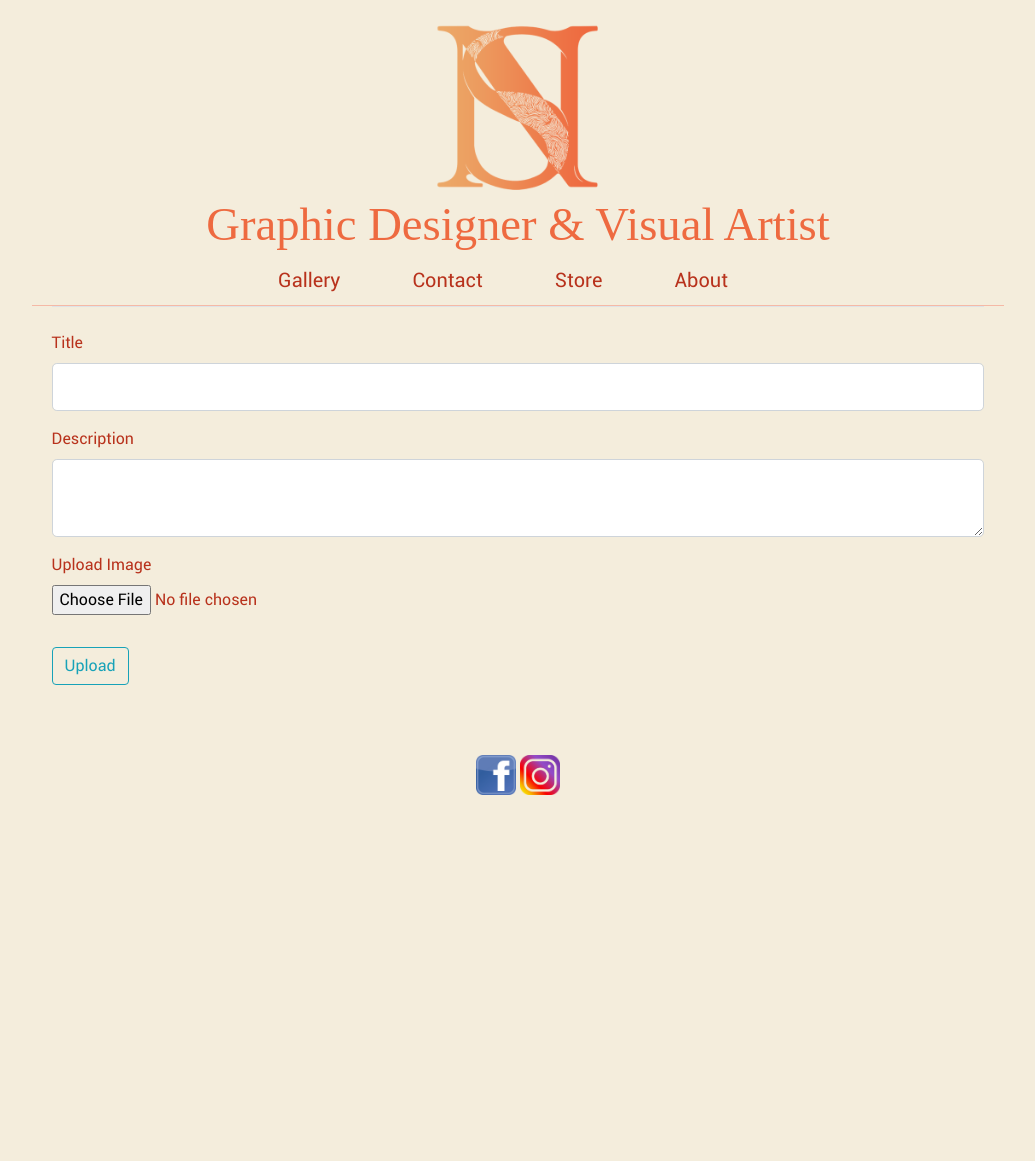
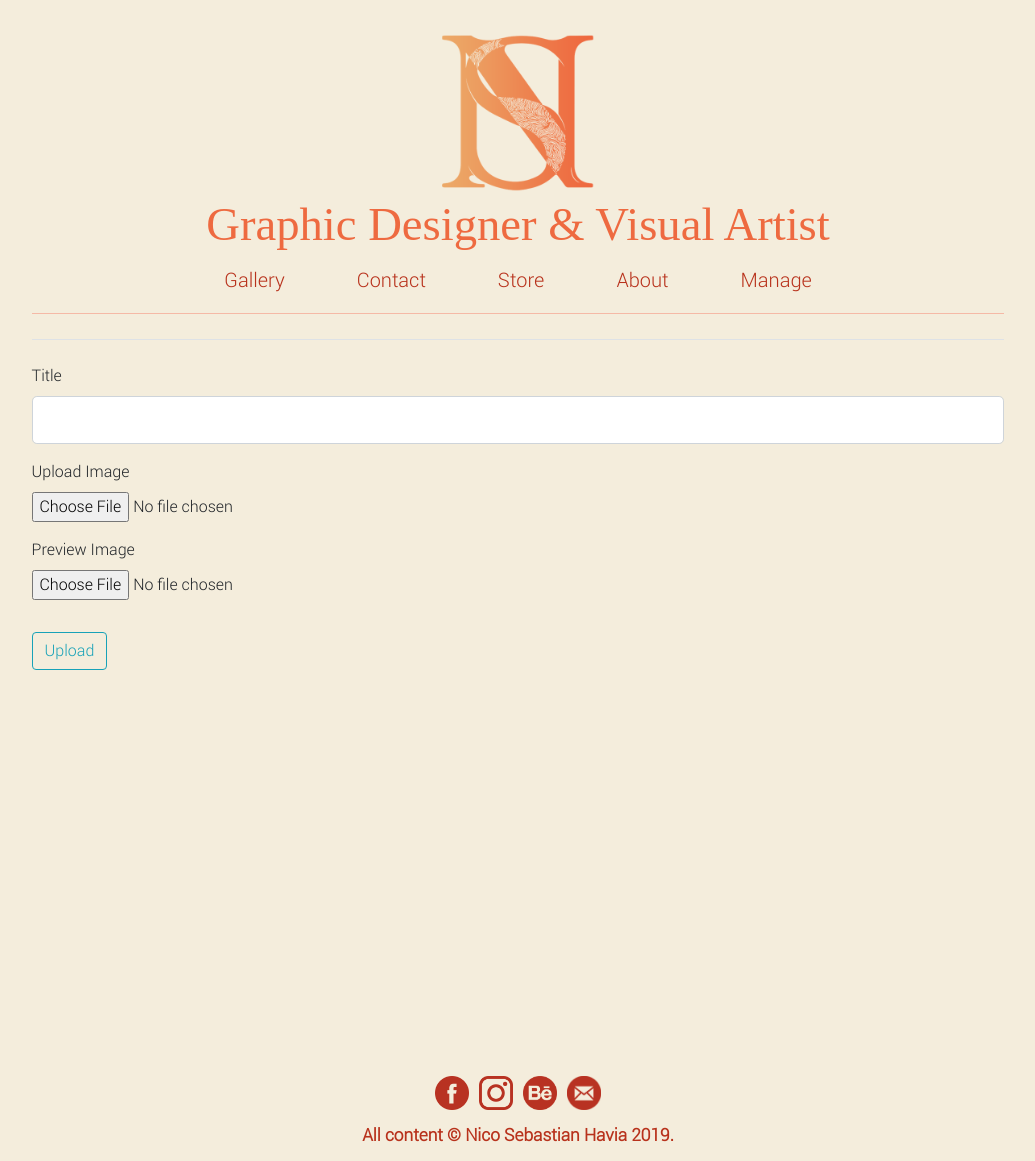
Before and after one commit to dxtrlbrtry/nico_webapp, a Flask app: page /upload/ in a window 1280 px wide. Shown: the whole page, without its empty margins (122-1157 px from the left). Before the commit the page ends 795 px from the top, so only its background shows below. Run offline with Flask 2, Linux system fonts and the light colour scheme; the visitor is signed in with stand-in values (Sample User, id 1); some libraries are stand-ins or nearby versions.

Commit message:
Signed-off-by: unknown <dxtrlbrtry@yahoo.com>

```diff
--- a/nico_webapp/__init__.py
+++ b/nico_webapp/__init__.py
@@ -6,7 +6,6 @@ from flask_mail import Mail
 db = SQLAlchemy()
 login_manager = LoginManager()
 mail = Mail()
-
 
 def create_app():
     app = Flask(__name__)
@@ -24,5 +23,4 @@ def create_app():
 
     from nico_webapp.main.routes import main
     app.register_blueprint(main)
-
     return app
--- a/nico_webapp/main/forms.py
+++ b/nico_webapp/main/forms.py
@@ -1,20 +1,26 @@
 from flask_wtf import FlaskForm
 from flask_wtf.file import FileField, FileAllowed
-from wtforms import StringField, TextAreaField, SubmitField, PasswordField
+from nico_webapp.models import Image
+from wtforms import StringField, TextAreaField, SubmitField, PasswordField, ValidationError
 from wtforms.validators import DataRequired, length, Email
 
 
 class UploadImageForm(FlaskForm):
     title = StringField('Title', validators=[DataRequired(), length(max=20)])
-    description = TextAreaField('Description', validators=[])
     image = FileField('Upload Image', validators=[FileAllowed(['jpg', 'png']), DataRequired()])
+    preview_image = FileField('Preview Image', validators=[FileAllowed(['jpg', 'png'])])
     submit = SubmitField('Upload')
+
+    def validate_title(self, title):
+        image = Image.query.filter_by(title=title.data).first()
+        if image:
+            raise ValidationError("File Title Already Exists")
 
 
 class EditImageForm(FlaskForm):
     title = StringField('Title', validators=[DataRequired(), length(max=20)])
-    description = TextAreaField('Description', validators=[])
     image = FileField('Upload Image', validators=[FileAllowed(['jpg', 'png'])])
+    preview_image = FileField('Preview Image', validators=[FileAllowed(['jpg', 'png'])])
     submit = SubmitField('Upload')
 
 
@@ -26,7 +32,7 @@ class AdminLoginForm(FlaskForm):
 
 class ContactForm(FlaskForm):
     first_name = StringField('First Name *', validators=[DataRequired()])
-    last_name = StringField('Last Name', validators=[DataRequired()])
+    last_name = StringField('Last Name *', validators=[DataRequired()])
     email = StringField('Email *', validators=[DataRequired(), Email()])
     subject = StringField('Subject *', validators=[DataRequired()])
     message = TextAreaField('Message *', validators=[DataRequired()])
--- a/nico_webapp/main/routes.py
+++ b/nico_webapp/main/routes.py
@@ -1,18 +1,22 @@
-from flask import Blueprint, render_template, redirect, url_for, current_app, request
+from flask import Blueprint, render_template, redirect, url_for, current_app, request, jsonify
 from flask_login import login_user, login_required
 from flask_mail import Message
-from nico_webapp.models import Image, User
+from nico_webapp.models import Image, User, Visitor
 from nico_webapp.main.forms import UploadImageForm, EditImageForm, AdminLoginForm, ContactForm
-from nico_webapp.main.utils import perform_upload
+from nico_webapp.main.utils import perform_upload, register_visitor
 from nico_webapp import db, mail
 import os
+from datetime import datetime
 
 main = Blueprint('main', __name__)
 
 
 @main.route('/')
+@login_required
 def home():
+    register_visitor(request=request)
     images = Image.query.all()
+    images.sort(key=lambda x: x.order_num)
     return render_template('content.html', images=images)
 
 
@@ -43,6 +47,8 @@ def admin():
     if form.validate_on_submit():
         admin = User.query.filter_by(username=form.username.data).first()
         if admin and admin.password == form.password.data:
+            admin.last_login = datetime.utcnow()
+            db.session.commit()
             login_user(admin)
             return redirect(url_for('main.manage'))
     return render_template('login.html', form=form)
@@ -52,7 +58,9 @@ def admin():
 @login_required
 def manage():
     images = Image.query.all()
-    return render_template('manage.html', images=images)
+    images.sort(key=lambda x: x.order_num)
+    visitors = len(Visitor.query.all())
+    return render_template('manage.html', images=images, visitors=visitors)
 
 
 @main.route('/upload/', methods=['GET', 'POST'])
@@ -63,8 +71,11 @@ def upload_image():
         image = Image()
         image.title = form.title.data
         image.image_file = perform_upload(form.image.data)
-        if form.description.data:
-            image.description = form.description.data
+        if form.preview_image.data:
+            image.preview_image = perform_upload(form.preview_image.data)
+        else:
+            image.preview_image = image.image_file
+        image.order_num = len(Image.query.all()) + 1
         db.session.add(image)
         db.session.commit()
         return redirect(url_for('main.manage'))
@@ -76,12 +87,14 @@ def upload_image():
 def edit_image(image_id):
     image = Image.query.get_or_404(image_id)
     form = EditImageForm()
-    form.title.data = image.title
-    form.description.data = image.description
+    if request.method == 'GET':
+        form.title.data = image.title
     if form.validate_on_submit():
         image.title = form.title.data
-        if form.description.data:
-            image.description = form.description.data
+        if form.preview_image.data:
+            if image.preview_image != image.image_file:
+                os.remove(os.path.join(current_app.root_path, 'static/pictures/' + image.preview_image))
+            image.preview_image = perform_upload(form.preview_image.data)
         if form.image.data:
             os.remove(os.path.join(current_app.root_path, 'static/pictures/' + image.image_file))
             image.image_file = perform_upload(form.image.data)
@@ -95,6 +108,55 @@ def edit_image(image_id):
 def delete_image(image_id):
     image = Image.query.get_or_404(image_id)
     os.remove(os.path.join(current_app.root_path, 'static/pictures/' + image.image_file))
+    if image.image_file != image.preview_image:
+        os.remove(os.path.join(current_app.root_path, 'static/pictures/' + image.preview_image))
     db.session.delete(image)
+    images = Image.query.all()
+    images.sort(key=lambda img: img.order_num)
+    i = 1
+    for img in images:
+        img.order_num = i
+        i += 1
     db.session.commit()
     return redirect(url_for('main.manage'))
+
+
+@main.route('/visitors/', methods=['GET'])
+@login_required
+def visitors():
+    visitors = Visitor.query.all()
+    return render_template('visitors.html', visitors=visitors)
+
+
+@main.route('/manage/<int:image_id>/<int:col_span>/<int:row_span>/', methods=['POST'])
+@login_required
+def apply_span(image_id, col_span, row_span):
+    image = Image.query.get_or_404(image_id)
+    image.column_span = col_span
+    image.row_span = row_span
+    db.session.commit()
+    return jsonify(success=True)
+
+
+@main.route('/manage/up/<int:image_id>/', methods=['GET'])
+@login_required
+def move_up(image_id):
+    image = Image.query.get_or_404(image_id)
+    if image.order_num > 1:
+        above_image = Image.query.filter_by(order_num=image.order_num - 1).first()
+        above_image.order_num = image.order_num
+        image.order_num -= 1
+        db.session.commit()
+    return redirect(url_for('main.manage'))
+
+
+@main.route('/manage/down/<int:image_id>/', methods=['GET'])
+@login_required
+def move_down(image_id):
+    image = Image.query.get_or_404(image_id)
+    if image.order_num < len(Image.query.all()):
+        below_image = Image.query.filter_by(order_num=image.order_num + 1).first()
+        below_image.order_num = image.order_num
+        image.order_num += 1
+        db.session.commit()
+    return redirect(url_for('main.manage'))
--- /dev/null
+++ b/nico_webapp/static/javascript.js
@@ -0,0 +1,21 @@
+function setActiveTab(tabId) {
+    var activeTab = document.getElementsByClassName("active-tab")[0];
+    if (activeTab != null) {
+        activeTab.classList.remove("active-tab");
+    }
+
+    var currentTab = document.getElementById(tabId);
+    currentTab.classList.add("active-tab");
+}
+
+function apply_span(event) {
+    var button = event.target;
+    var col_span = document.getElementById('col_' + button.id)
+    var row_span = document.getElementById('row_' + button.id);
+    var url = document.URL + button.id + '/' + col_span.value + '/' + row_span.value + '/';
+    var request = new XMLHttpRequest();
+    request.open('POST', url, true);
+    request.send();
+    col_span.style.backgroundColor = '#3CBC8D';
+    row_span.style.backgroundColor = '#3CBC8D';
+}
--- a/nico_webapp/static/main.css
+++ b/nico_webapp/static/main.css
@@ -2,30 +2,41 @@
     font-family: "Mermaid";
     src: url(/static/fonts/Mermaid1001.ttf) format("truetype");
 
-    font-family: "Roboto-Regular";
-    src: url(/static/fonts/Roboto-Regular.ttf) format("truetype");
+    font-family: "Roboto-Light";
+    src: url(/static/fonts/Roboto-Light.ttf) format("truetype");
 }
 
 .site-title {
     font-family: "Mermaid";
-    font-size: 35pt;
     margin: 0;
     color: #ee6a40;
+    font-size: 35pt;
 }
 
-header {
-    height: 305px;
+@media only screen and (max-width: 420px) {
+  .site-title {
+    font-size: 30pt;
+  }
+}
+
+#site-logo {
+    width: 170px;
+    height: 170px;
+}
+
+.header {
     width: 100%;
     text-align: center;
-    position: absolute;
+    display: block;
+    background: #f4eddc;
+    padding-top: 2%;
 }
 
 main {
-    padding-top: 305px;
     margin-bottom: -50px;
     min-height: 100%;
     width: 100%;
-    background: #f4eddc;
+    display: block;
 }
 
 footer {
@@ -42,17 +53,22 @@ footer {
 html, body {
     height: 100%;
     width: 100%;
-    background: #ffecbf;
+    background: #f4eddc;
     margin: 0;
-    color: #b8321c;
-    font-family: Roboto-Regular;
+    font-family: Roboto-Light;
 }
 
 body {
     overflow-y: scroll;
 }
 
+a:hover {
+    text-decoration: none;
+}
+
 .nav-bar {
+    margin-right: 0px;
+    margin-left: 0px;
     padding-top: 5px;
     justify-content: center;
     width: 100%;
@@ -60,28 +76,53 @@ body {
 
 .nav-link {
     user-select: none;
-    color: #b8321c;
+    color: #b8321c !important;
     margin: 0 20px 0 20px;
     font-size: 15pt;
+}
+
+@media only screen and (max-width: 420px) {
+  .nav-link {
+    margin: 0 15px 0 15px;
+    padding: 0;
+    font-size: 13pt;
+  }
 }
 
 .nav-link:hover {
     font-weight: 700;
     cursor: pointer;
+    color: #b8321c;
 }
 
 .content {
-    padding: 0px 20px 20px 20px;
+    padding: 25px 0px 20px 0px;
     background: #f4eddc;
     margin-left: 12%;
     margin-right: 12%;
+    margin-top: 10px;
     border-top: solid 1px;
     border-color: #f5b9a6;
 }
 
+@media only screen and (min-width: 420px) and (max-width: 900px) {
+    .content {
+        margin-left: 4%;
+        margin-right: 4%;
+    }
+}
+
+@media only screen and (max-width: 420px) {
+  .content {
+    margin: 10px 0 0 0;
+    padding: 10px 0 0 0;
+  }
+}
+
 .image-container {
     position: relative;
-    width: 100%
+    width: 100%;
+    height: 100%;
     overflow: hidden;
 }
 
@@ -179,16 +261,90 @@ body {
     padding: 20px;
 }
 
-.layout-div {
-    margin: 2% 2% 2% 2%;
-    display: inline-block;
+@media only screen and (min-width: 420px) {
+  .layout-div {
+    transition: all .2s ease-in-out;
+  }
+
+  .layout-div:hover {
+    transform: scale(1.04);
+  }
+}
+
+@media only screen and (max-width: 420px) {
+  .layout-div {
+
+  }
 }
 
 .social-media {
+    padding: 3px;
     height: 40px;
     width: 40px;
+    object-fit: contain;
+    text-align: center;
 }
 
-#expanded_container {
-    margin-top: 10px;
+.contact-icons {
+    //margin-right: 12%;
+    margin: 10px 0px;
+    display: block;
 }
+
+@media only screen and (max-width: 420px) {
+  .contact-icons {
+    //margin-right: 2%;
+  }
+}
+
+.active-tab {
+    font-weight: 800;
+}
+
+table, th, td {
+    border: 1px solid black;
+    padding: 5px;
+}
+
+.copyright-text {
+    font-weight: 800;
+    font-size: 13pt;
+    text-align: center;
+}
+
+p, a, h3 {
+    color: #b8321c;
+}
+
+@media only screen and (min-width: 420px) and (max-width: 900px) {
+  .gallery {
+    display: grid;
+    grid-template-columns: repeat(12, 1fr);
+    grid-auto-rows: calc((92vw - (11 * 1.5vw)) / 12);
+    grid-gap: 1.5vw;
+  }
+}
+
+@media  only screen and (min-width: 900px) {
+
+    .gallery {
+        display: grid;
+        grid-template-columns: repeat(12, 1fr);
+        grid-auto-rows: calc((76vw - (11 * 1.5vw)) / 12);
+        grid-gap: 1.5vw;
+    }
+}
+
+.loader {
+  border: 16px solid #f3f3f3; /* Light grey */
+  border-top: 16px solid #3498db; /* Blue */
+  border-radius: 50%;
+  width: 120px;
+  height: 120px;
+  animation: spin 2s linear infinite;
+}
+
+@keyframes spin {
+  0% { transform: rotate(0deg); }
+  100% { transform: rotate(360deg); }
+}
--- a/nico_webapp/templates/about.html
+++ b/nico_webapp/templates/about.html
@@ -3,4 +3,7 @@
 <div class="row">
     <h3>About Page</h3>
 </div>
+<script>
+    setActiveTab("tabAbout");
+</script>
 {% endblock content %}
--- a/nico_webapp/templates/contact.html
+++ b/nico_webapp/templates/contact.html
@@ -80,4 +80,7 @@
     </div>
 </form>
 </div>
+<script>
+    setActiveTab("tabContact");
+</script>
 {% endblock content %}
--- a/nico_webapp/templates/layout.html
+++ b/nico_webapp/templates/layout.html
@@ -5,11 +5,12 @@
 <head>
     <!-- Required meta tags -->
     <meta charset="utf-8">
-    <meta name="viewport" content="width=device-width, initial-scale=1, shrink-to-fit=no">
+    <meta name="viewport" content="width=device-width, initial-scale=1">
     <link rel="icon" href="{{ url_for('static', filename='icons/site-logo.png') }}">
     <!-- Bootstrap CSS -->
     <link rel="stylesheet" type="text/css" href="{{ url_for('static', filename='bootstrap.css') }}">
     <link rel="stylesheet" type="text/css" href="{{ url_for('static', filename='main.css') }}">
+    <script src="{{ url_for('static', filename='javascript.js') }}"></script>
     {% if title %}
     <title> Nico Web - {{ title }} </title>
     {% else %}
@@ -17,20 +18,23 @@
     {% endif %}
 </head>
 <body>
-    <header class="header">
+<div class="header">
     <div class="centered">
         <a href="{{ url_for('main.home') }}">
-                <img class="mt-3" src="{{ url_for('static', filename='icons/site-logo.png') }}" style="width: 180px; height: 180px;"/>
+            <img id="site-logo" src="{{ url_for('static', filename='icons/site-logo.png') }}"/>
         </a>
         <h1 class="site-title">Graphic Designer & Visual Artist</h1>
     </div>
     <div class="row nav-bar">
-            <a class="nav-link" href="{{ url_for('main.home') }}">Gallery</a>
-            <a class="nav-link" href="{{ url_for('main.contact') }}">Contact</a>
+        <a id="tabGallery" class="nav-link" href="{{ url_for('main.home') }}">Gallery</a>
+        <a id="tabContact" class="nav-link" href="{{ url_for('main.contact') }}">Contact</a>
         <a class="nav-link" href="https://society6.com/nicoseb" target="_blank">Store</a>
-            <a class="nav-link" href="{{ url_for('main.about') }}">About</a>
+        <a id="tabAbout" class="nav-link" href="{{ url_for('main.about') }}">About</a>
+        {% if current_user.is_authenticated %}
+        <a id="tabManage" class="nav-link" href="{{ url_for('main.manage') }}">Manage</a>
+        {% endif %}
     </div>
-    </header>
+</div>
 <main role="main">
     <div class="content">
         {% block content %}
@@ -39,14 +43,21 @@
     </div>
     <div class="push"></div>
 </main>
-    <footer>
+        <div class="contact-icons" align="center">
         <a href="https://www.facebook.com/niQboy/" target="_blank">
-            <img class="social-media" src="{{ url_for('static', filename='icons/Facebook-Icon.png') }}"/>
+            <img class="social-media" src="{{ url_for('static', filename='icons/facebook-icon.png') }}"/>
         </a>
         <a href="https://www.instagram.com/buyingnewsoul/" target="_blank">
-            <img class="social-media" src="{{ url_for('static', filename='icons/Instagram-Icon.png') }}"/>
+            <img class="social-media" src="{{ url_for('static', filename='icons/instagram-icon.png') }}"/>
         </a>
-    </footer>
+        <a href="https://www.behance.net/nicohavia/" target="_blank">
+            <img class="social-media" src="{{ url_for('static', filename='icons/behance-icon.png') }}"/>
+        </a>
+        <a href="mailto:nico_havia@hotmail.com">
+            <img class="social-media" src="{{ url_for('static', filename='icons/mail-icon.png') }}"/>
+        </a>
+    </div>
+    <p class="copyright-text" style="padding-bottom: 1%">All content © Nico Sebastian Havia 2019.</p>
 <script src="{{ url_for('static', filename='bootstrap.bundle.js') }}"></script>
 </body>
 </html>
--- a/nico_webapp/templates/upload.html
+++ b/nico_webapp/templates/upload.html
@@ -18,23 +18,19 @@
             {% endif %}
         </div>
         <div class="form-group">
-            {{ form.description.label(class="form-control-label") }}
-            {% if form.description.errors %}
-            {{ form.description(class="form-control form-control-lg is-invalid") }}
-            <div class="invalid-feedback">
-                {% for error in form.description.errors %}
-                <span> {{ error }} </span>
-                {% endfor %}
-            </div>
-            {% else %}
-            {{ form.description(class="form-control form-control-lg") }}
-            {% endif %}
-        </div>
-        <div class="form-group">
             {{ form.image.label() }}
             {{ form.image(class="form-control-file") }}
             {% if form.image %}
             {% for error in form.image.errors %}
+            <span class="text-danger"> {{ error }} </span>
+            {% endfor %}
+            {% endif %}
+        </div>
+        <div class="form-group">
+            {{ form.preview_image.label() }}
+            {{ form.preview_image(class="form-control-file") }}
+            {% if form.preview_image %}
+            {% for error in form.preview_image.errors %}
             <span class="text-danger"> {{ error }} </span>
             {% endfor %}
             {% endif %}
```
Also changed, not shown: other parts of nico_webapp/static/main.css (+46 -5 lines), nico_webapp/main/utils.py (+32 -1 lines), nico_webapp/models.py (+26 -4 lines), nico_webapp/templates/content.html (+54 -39 lines), nico_webapp/templates/manage.html (+13 -2 lines), nico_webapp/templates/visitors.html (added, +27 -0 lines), nico_webapp/static/fonts/Roboto-Light.ttf (added), nico_webapp/static/fonts/Roboto-Regular.ttf (deleted), nico_webapp/static/icons/Facebook-Icon.png, nico_webapp/static/icons/Instagram-Icon.png, nico_webapp/static/icons/behance-icon.png (added), nico_webapp/static/icons/mail-icon.png (added). Lines whose indentation alone changed are shown as unchanged.
